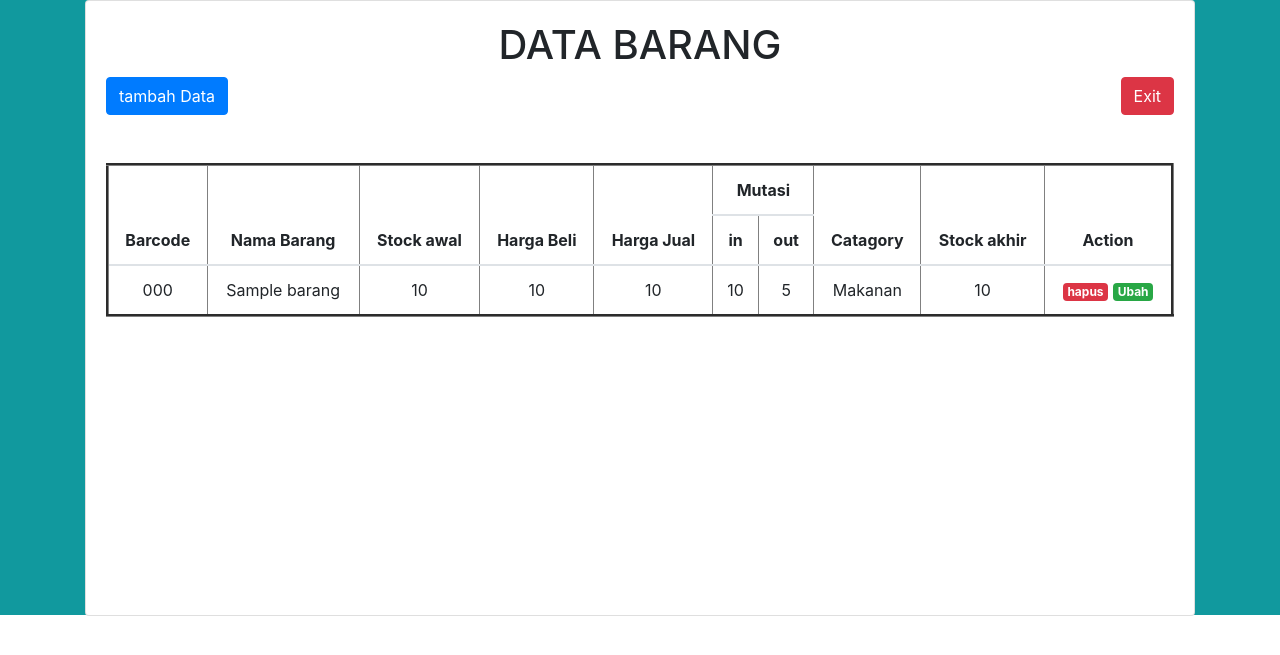
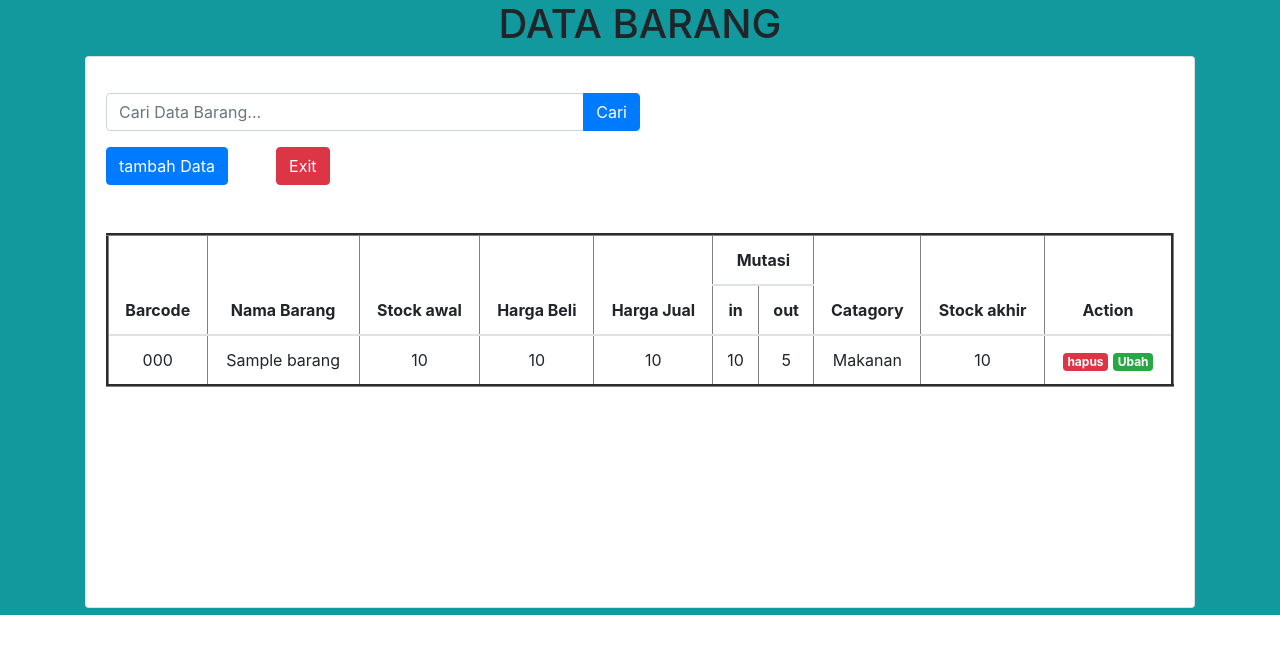
Before and after one commit to albariq1/projek, a CodeIgniter app: page /TA1/Data_barang in a window 1280 px wide. Shown: the top 655 px of the page. Run offline with CodeIgniter, Linux system fonts and the light colour scheme; tables that the repository leaves empty or names only in its code hold one stand-in row (values such as "Sample post").

Commit message:
menambahkan fitur search pada bagian data barang

```diff
--- a/application/controllers/Data_barang.php
+++ b/application/controllers/Data_barang.php
@@ -14,6 +14,9 @@ class Data_barang extends CI_Controller
     {
         $data['judul'] = 'Data Barang';
         $data['tb_barang'] = $this->Data_barang_model->getAlltb_barang();
+        if ($this->input->post('keyword')) {
+            $data['tb_barang'] = $this->Data_barang_model->cari_data_barang();
+        }
         $this->load->view('layout/header', $data);
         $this->load->view('data_barang/data_barang_v', $data);
         $this->load->view('layout/footer');
--- a/application/models/Data_barang_model.php
+++ b/application/models/Data_barang_model.php
@@ -47,4 +47,13 @@ class Data_barang_model extends CI_Model
         $this->db->where('id', $this->input->post('id'));
         $this->db->update('tb_barang', $data);
     }
+
+    public function cari_data_barang()
+    {
+        $keyword = $this->input->post('keyword', true);
+        $this->db->like('nama_barang', $keyword);
+        $this->db->or_like('barcode', $keyword);
+        // $this->db->or_like('catagory', $keyword);
+        return $this->db->get('tb_barang')->result_array();
+    }
 }
--- a/application/views/data_barang/data_barang_v.php
+++ b/application/views/data_barang/data_barang_v.php
@@ -1,16 +1,32 @@
  <section class="Data-barang1">
      <div class="container">
          <section class="data-barangg">
+             <h1 class="text-center">DATA BARANG</h1>
              <div class="row">
                  <div class="col-lg-12">
                      <div class="card">
-                         <div class="card-body  stock-barangg text-center">
-                             <h1 class="text-center">DATA BARANG</h1>
+                         <div class="card-body text-center stock-barangg1">
+                             <?php if (empty($tb_barang)) : ?>
+                                 <div class="alert alert-danger" role="alert">
+                                     data barang tidak di temukan.
+                                 </div>
+                             <?php endif; ?>
+                             <div class="col-lg-6 mr-5 mt-3">
+                                 <form action="" method="POST">
+                                     <div class="input-group">
+                                         <input type="text" class="form-control" placeholder="Cari Data Barang..." name="keyword">
+                                         <div class="input-group-append">
+                                             <button class="btn btn-primary" type="submit">Cari</button>
+                                         </div>
+                                     </div>
+                                 </form>
+                             </div>
+                             <div class="row">
                                  <a href="<?php echo base_url(); ?>data_barang/tambah">
-                                 <button type="button" class="btn btn-primary mb-5 float-left">tambah Data</button>
+                                     <button type="button" class="btn btn-primary mb-5 float-right mr-5 mt-3">tambah Data</button>
                                  </a>
                                  <a href="<?php echo base_url(); ?>master">
-                                 <button type="button" class="btn btn-danger mb-5 float-right">Exit</button>
+                                     <button type="button" class="btn btn-danger mb-5 float-right mr-5 mt-3">Exit</button>
                                  </a>
                                  <?php if ($this->session->flashdata('flash')) : ?>
                                      <div class="alert alert-success alert-dismissible fade show" role="alert">
@@ -20,6 +36,7 @@
                                          </button>
                                      </div>
                                  <?php endif; ?>
+                             </div>
                              <table border="3" class="table table2">
                                  <thead>
                                      <tr>
--- a/assets/css/Style.css
+++ b/assets/css/Style.css
@@ -330,8 +330,12 @@
 	height: 615px;
 }
 
-.stock-barangg {
+/* .stock-barangg {
 	height: 614px;
+	overflow: scroll;
+} */
+.stock-barangg1 {
+	height: 550px;
 	overflow: scroll;
 }
 
```
Lines whose indentation alone changed are shown as unchanged.
